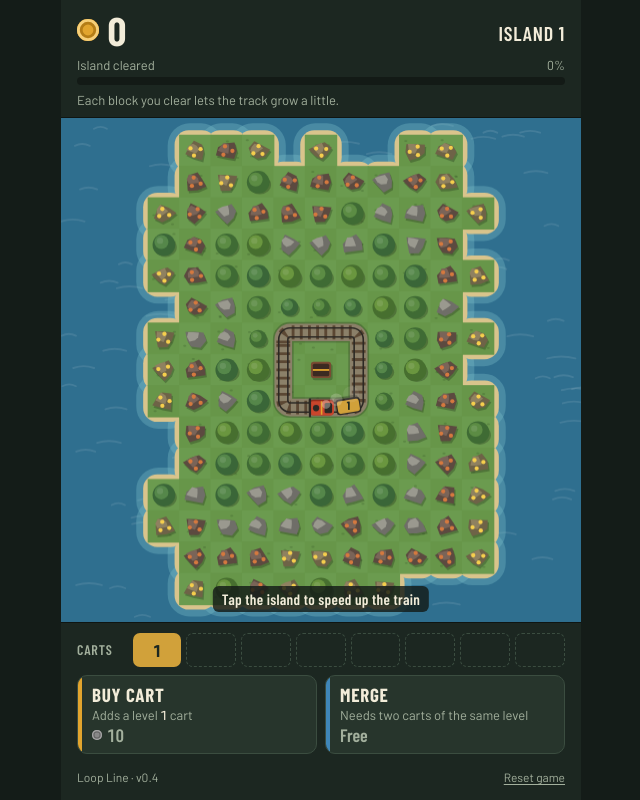
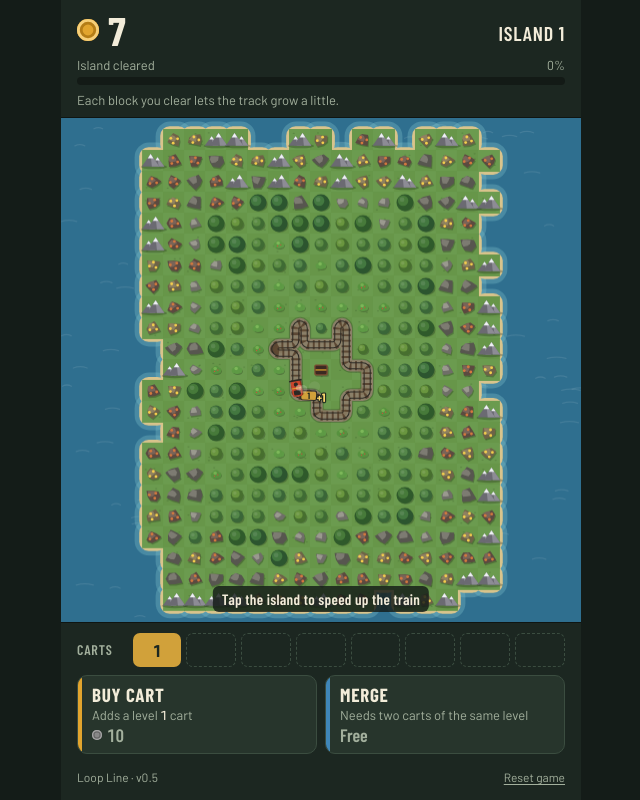
Before and after one commit to awsumbtech/loop-line, a website with bundled scripts: page index.html in a window 1280 px wide. Shown: the whole page, without its empty margins (319-959 px from the left). Built offline with nearby package versions, Linux system fonts and the light colour scheme; animation ran at ten frames a second.

Commit message:
Rebalance islands: soft first rings, steep jump, mixed blocks (v0.5)
- Bigger island (19 x 25) with eight blocks from bush to mountain.
- Each ring is a weighted mix set in config. Rings 1 to 4 are soft
  (1 to 7 hits on average), then ring 5 jumps to about 58 and the
  outer rings climb to about 180 and 370.
- One setting, islands.length, scales every block. At 0.8 an island
  takes about 12 to 15 minutes; raise it for longer islands.
- Cheaper cart price growth (x1.2) and new carts one level below the
  best, so merged carts reach level 6 to 7 for the mountains.
- New looks for bushes, big trees, boulders and mountains.

Co-Authored-By: Claude Opus 5.5 <noreply@anthropic.com>
Claude-Session: https://claude.ai/code/session_01K274GBAMyy29SBHnVDVNUD

```diff
--- a/index.html
+++ b/index.html
@@ -62,7 +62,7 @@
   </section>
 
   <footer class="foot">
-    <span>Loop Line · v0.4</span>
+    <span>Loop Line · v0.5</span>
     <button class="reset" type="button" id="reset">Reset game</button>
   </footer>
 </main>
--- a/src/config.js
+++ b/src/config.js
@@ -3,11 +3,10 @@
 
 export const CONFIG = {
   grid: {
-    width: 13,               // island grid in tiles, including the sea around it
-    height: 17,
+    width: 19,               // island grid in tiles, including the sea around it
+    height: 25,
     coastWaterChance: 0.25,  // share of the outer land ring that is sea, for a ragged coast
-    roughness: 0.22,         // how much the block bands wobble
-    scatter: { block: 'tree', chance: 0.12 },   // trees dotted among the rocks
+    ringJitter: 0.15,        // chance a block comes from the ring next door, so rings blend
   },
   start: {
     claimRadius: 1,          // the cleared ground at the start: a 3 x 3 square around the station
@@ -15,25 +14,45 @@ export const CONFIG = {
     coins: 0,
   },
   train: {
-    speed: 1.2,              // tiles per second
+    speed: 1.5,              // tiles per second
     carLength: 0.9,          // track each car takes up, in tiles
     maxCarts: 8,
   },
   steam: { perTap: 0.25, max: 1, decayPerSecond: 0.5 },
   carts: { powerGrowth: 2.2 },   // a level n cart hits for powerGrowth^(n-1), rounded
-  shop: { baseCost: 10, costGrowth: 1.45, levelsBelowBest: 2 },
-  islands: { hpGrowth: 1.3, valueGrowth: 1.5 },   // each new island versus the one before
+  shop: { baseCost: 10, costGrowth: 1.2, levelsBelowBest: 1 },
+  islands: {
+    length: 0.8,             // THE knob for island length: every block's hits are multiplied by this. 0.8 is about 12-15 min
+    hpGrowth: 1.15,          // each new island's blocks take this much more hitting...
+    valueGrowth: 1.15,       // ...and pay this much more
+  },
   track: { inset: 0.3 },     // how far inside the cleared ground the track runs, in tiles
   offline: { capSeconds: 3600 },
-  save: { key: 'loopline.v4', version: 4, retiredKeys: ['loopline.save.v1', 'loopline.island.v1'] },
+  save: { key: 'loopline.v5', version: 5, retiredKeys: ['loopline.save.v1', 'loopline.island.v1', 'loopline.v4'] },
 };
 
-// Blocks that cover the island. "reach" is how far from the middle the block
-// starts (0 is the middle, 1 is the coast); each one fills the ground until the
-// next one's reach. Add a row here and it appears on the island.
+// Blocks, softest to hardest. hp is hits from a level 1 cart; value is coins.
+// Add a row here, then use its id in RINGS below.
 export const BLOCK_TYPES = [
-  { id: 'tree',   name: 'Tree',   hp: 2,  value: 1,  reach: 0 },
-  { id: 'rock',   name: 'Rock',   hp: 6,  value: 3,  reach: 0.55 },
-  { id: 'copper', name: 'Copper', hp: 15, value: 8,  reach: 0.76 },
-  { id: 'gold',   name: 'Gold',   hp: 35, value: 20, reach: 0.93 },
+  { id: 'bush',     name: 'Bush',      hp: 1,   value: 1 },
+  { id: 'tree',     name: 'Tree',      hp: 3,   value: 2 },
+  { id: 'bigTree',  name: 'Big tree',  hp: 8,   value: 5 },
+  { id: 'rock',     name: 'Rock',      hp: 30,  value: 15 },
+  { id: 'boulder',  name: 'Boulder',   hp: 70,  value: 30 },
+  { id: 'iron',     name: 'Iron ore',  hp: 150, value: 60 },
+  { id: 'gold',     name: 'Gold ore',  hp: 320, value: 120 },
+  { id: 'mountain', name: 'Mountain',  hp: 700, value: 250 },
 ];
+
+// What grows in each ring around the starting ground (ring 1 touches it).
+// Numbers are weights: { bush: 3, tree: 1 } means three bushes for every tree.
+// Rings 1 to 4 are soft; ring 5 is the jump; ring 7 is the coast. Rings past the last use the last.
+export const RINGS = [
+  { bush: 7, tree: 3 },
+  { bush: 4, tree: 6 },
+  { tree: 7, bigTree: 2, bush: 1 },
+  { tree: 4, bigTree: 4, bush: 1, rock: 1 },
+  { rock: 4, boulder: 3, bigTree: 2, iron: 1 },
+  { boulder: 3, iron: 4, gold: 2, mountain: 1 },
+  { mountain: 5, gold: 3, iron: 2 },
+];
--- a/src/view/BlockPainters.js
+++ b/src/view/BlockPainters.js
@@ -2,13 +2,16 @@ import { lump } from './shapes.js';
 import { BLOCK_STYLES, COLORS } from './styles.js';
 
 // Draws blocks. Each style names a painter; register new painters for new looks.
-// painter(ctx, x, y, size, scale, style, seed): x, y is the tile's centre in pixels.
+// painter(ctx, x, y, size, scale, style, seed): x, y is the tile's centre in
+// pixels, size the tile's width, scale 0.55 (nearly broken) to 1 (whole).
 export class BlockPainters {
   constructor(styles = BLOCK_STYLES) {
     this.styles = styles;
     this.painters = new Map();
+    this.register('bush', paintBush);
     this.register('tree', paintTree);
     this.register('rock', paintRock);
+    this.register('mountain', paintMountain);
   }
 
   register(name, painter) {
@@ -22,12 +25,32 @@ export class BlockPainters {
   paint(ctx, block, x, y, size, scale, seed) {
     const style = this.styleFor(block.id);
     const painter = this.painters.get(style.painter) || paintRock;
-    painter(ctx, x, y, size, scale, style, seed);
+    painter(ctx, x, y, size, scale * (style.size || 1), style, seed);
+  }
+}
+
+const pick = (list, seed) => list[Math.floor(seed * list.length) % list.length];
+
+function paintBush(ctx, x, y, size, scale, style, seed) {
+  const tone = pick(style.leaves, seed);
+  const r = size * 0.2 * scale;
+  ctx.fillStyle = COLORS.shadow;
+  ctx.beginPath(); ctx.ellipse(x + size * 0.04, y + size * 0.07, r * 1.7, r * 1.2, 0, 0, 7); ctx.fill();
+  ctx.fillStyle = tone[0];
+  for (const [ox, oy] of [[-0.8, 0.2], [0.8, 0.2], [0, -0.45], [0, 0.35]]) {
+    ctx.beginPath(); ctx.arc(x + ox * r, y + oy * r, r, 0, 7); ctx.fill();
+  }
+  ctx.fillStyle = tone[1];
+  ctx.beginPath(); ctx.arc(x - r * 0.3, y - r * 0.5, r * 0.6, 0, 7); ctx.fill();
+  if (style.berry && seed > 0.4) {
+    ctx.fillStyle = style.berry;
+    ctx.beginPath(); ctx.arc(x + r * 0.6, y + r * 0.1, r * 0.22, 0, 7); ctx.fill();
+    ctx.beginPath(); ctx.arc(x - r * 0.5, y + r * 0.5, r * 0.22, 0, 7); ctx.fill();
   }
 }
 
 function paintTree(ctx, x, y, size, scale, style, seed) {
-  const tone = style.leaves[Math.floor(seed * style.leaves.length) % style.leaves.length];
+  const tone = pick(style.leaves, seed);
   const r = size * 0.36 * scale;
   ctx.fillStyle = COLORS.shadow;
   ctx.beginPath(); ctx.ellipse(x + size * 0.05, y + size * 0.08, r, r * 0.85, 0, 0, 7); ctx.fill();
@@ -49,3 +72,21 @@ function paintRock(ctx, x, y, size, scale, style, seed) {
     }
   }
 }
+
+// Two peaks with snowy tops.
+function paintMountain(ctx, x, y, size, scale, style, seed) {
+  const h = size * 0.5 * scale, w = size * 0.5 * scale;
+  const peak = (px, ph, pw, base, light) => {
+    ctx.fillStyle = base;
+    ctx.beginPath(); ctx.moveTo(px - pw, y + h * 0.45); ctx.lineTo(px, y + h * 0.45 - ph); ctx.lineTo(px + pw, y + h * 0.45); ctx.closePath(); ctx.fill();
+    ctx.fillStyle = light;
+    ctx.beginPath(); ctx.moveTo(px, y + h * 0.45 - ph); ctx.lineTo(px + pw, y + h * 0.45); ctx.lineTo(px + pw * 0.15, y + h * 0.45); ctx.closePath(); ctx.fill();
+    ctx.fillStyle = style.snow;
+    ctx.beginPath(); ctx.moveTo(px, y + h * 0.45 - ph); ctx.lineTo(px + pw * 0.32, y + h * 0.45 - ph * 0.66); ctx.lineTo(px - pw * 0.32, y + h * 0.45 - ph * 0.66); ctx.closePath(); ctx.fill();
+  };
+  ctx.fillStyle = COLORS.shadow;
+  ctx.beginPath(); ctx.ellipse(x + size * 0.04, y + h * 0.48, w * 1.05, h * 0.18, 0, 0, 7); ctx.fill();
+  const flip = seed > 0.5 ? 1 : -1;
+  peak(x + flip * w * 0.35, h * 0.75, w * 0.55, style.base, style.light);
+  peak(x - flip * w * 0.2, h * 1.0, w * 0.7, style.base, style.light);
+}
--- a/src/view/styles.js
+++ b/src/view/styles.js
@@ -11,13 +11,20 @@ export const COLORS = {
   coinText: '#ffd970', textOutline: 'rgba(20, 28, 24, 0.85)', smoke: '240, 238, 228',
 };
 
-// painter: which drawing routine to use. The rest are its colours.
+const LEAVES = [['#3f6b34', '#5c8c44'], ['#3a6638', '#55874a'], ['#476f2f', '#6a963f']];
+
+// painter: which drawing routine to use (see BlockPainters). size: how much of
+// the tile it fills. The rest are its colours.
 export const BLOCK_STYLES = {
-  tree:   { painter: 'tree', leaves: [['#3f6b34', '#5c8c44'], ['#3a6638', '#55874a'], ['#476f2f', '#6a963f']], chip: '#5c8c44' },
-  rock:   { painter: 'rock', base: '#6f6e68', light: '#9a998f', fleck: null, chip: '#9a998f' },
-  copper: { painter: 'rock', base: '#5c4a40', light: '#7a6458', fleck: '#d5793f', chip: '#d5793f' },
-  gold:   { painter: 'rock', base: '#6e6347', light: '#8f8160', fleck: '#f6cf4d', chip: '#f6cf4d' },
-  fallback: { painter: 'rock', base: '#6a6a72', light: '#8e8e98', fleck: '#ffffff', chip: '#cccccc' },
+  bush:     { painter: 'bush', size: 0.7, leaves: [['#5e9a45', '#7db85a'], ['#57923f', '#76b152']], berry: '#d0503c', chip: '#7db85a' },
+  tree:     { painter: 'tree', size: 0.85, leaves: LEAVES, chip: '#5c8c44' },
+  bigTree:  { painter: 'tree', size: 1.12, leaves: [['#2f5a2b', '#477a3a'], ['#2c552f', '#437840']], chip: '#477a3a' },
+  rock:     { painter: 'rock', size: 0.85, base: '#6f6e68', light: '#9a998f', fleck: null, chip: '#9a998f' },
+  boulder:  { painter: 'rock', size: 1.12, base: '#57564f', light: '#7d7b72', fleck: null, chip: '#7d7b72' },
+  iron:     { painter: 'rock', size: 1.0, base: '#5c4a40', light: '#7a6458', fleck: '#d5793f', chip: '#d5793f' },
+  gold:     { painter: 'rock', size: 1.0, base: '#6e6347', light: '#8f8160', fleck: '#f6cf4d', chip: '#f6cf4d' },
+  mountain: { painter: 'mountain', size: 1.2, base: '#6b6a72', light: '#8d8c95', snow: '#eef1f4', chip: '#c9ccd2' },
+  fallback: { painter: 'rock', size: 1.0, base: '#6a6a72', light: '#8e8e98', fleck: '#ffffff', chip: '#cccccc' },
 };
 
 // Cart colours by level, repeating after the last.
--- a/src/world/BlockCatalog.js
+++ b/src/world/BlockCatalog.js
@@ -22,18 +22,20 @@ export class BlockCatalog {
   }
 
   all() {
-    return [...this.types.values()].sort((a, b) => a.reach - b.reach);
+    return [...this.types.values()];
   }
 
-  // The block nearest the middle of the island.
-  innermost() {
-    return this.all()[0] || null;
-  }
-
-  // The block that belongs at a distance from the middle (0 middle, 1 coast).
-  forReach(distance) {
-    let pick = null;
-    for (const type of this.all()) if (distance >= type.reach) pick = type;
-    return pick || this.innermost();
+  // Picks a block from weights like { bush: 3, tree: 1 }, using random() in [0, 1).
+  // Ids the catalog does not know are skipped, so removing a type never breaks a mix.
+  pick(weights, random) {
+    const options = Object.entries(weights || {}).filter(([id, w]) => w > 0 && this.types.has(id));
+    if (!options.length) return this.all()[0] || null;
+    const total = options.reduce((s, [, w]) => s + w, 0);
+    let roll = random() * total;
+    for (const [id, w] of options) {
+      roll -= w;
+      if (roll < 0) return this.types.get(id);
+    }
+    return this.types.get(options[options.length - 1][0]);
   }
 }
--- a/src/world/BlockType.js
+++ b/src/world/BlockType.js
@@ -1,17 +1,16 @@
-// One kind of block, such as a tree or a gold rock.
+// One kind of block, such as a bush or a mountain.
 export class BlockType {
-  constructor({ id, name = id, hp, value, reach = 0 }) {
+  constructor({ id, name = id, hp, value }) {
     if (!id) throw new Error('A block type needs an id');
     this.id = id;
     this.name = name;
     this.hp = hp;
     this.value = value;
-    this.reach = reach;
   }
 
-  // Blocks get tougher and richer on later islands.
+  // rules.length stretches every island; later islands are tougher and richer.
   hpOn(islandNumber, rules) {
-    return this.hp * Math.pow(rules.hpGrowth, islandNumber - 1);
+    return this.hp * (rules.length || 1) * Math.pow(rules.hpGrowth, islandNumber - 1);
   }
 
   valueOn(islandNumber, rules) {
--- a/src/world/IslandGenerator.js
+++ b/src/world/IslandGenerator.js
@@ -1,23 +1,39 @@
+import { RINGS } from '../config.js';
 import { seededRandom } from '../core/math.js';
 import { Island } from './Island.js';
 import { Tile } from './Tile.js';
 
 // Lays out island number n. The same number always gives the same island.
-// Swap in another generator to make different kinds of islands.
+// Blocks are picked ring by ring from the ring mixes. Swap in another
+// generator to make different kinds of islands.
 export class IslandGenerator {
-  constructor(config, catalog) {
+  constructor(config, catalog, rings = RINGS) {
     this.config = config;
     this.catalog = catalog;
+    this.rings = rings;
+  }
+
+  // Ring 1 touches the starting ground. Rings are stretched to the island's
+  // shape so the coast is the same ring all the way round.
+  ringOf(x, y, island) {
+    const { x: cx, y: cy } = island.center;
+    const ax = cx - 1, ay = cy - 1;
+    const dx = Math.abs(x - cx), dy = Math.abs(y - cy);
+    return Math.max(dx, Math.round(dy * ax / ay)) - this.config.start.claimRadius;
+  }
+
+  mixFor(ring) {
+    if (!this.rings.length) return {};
+    return this.rings[Math.max(0, Math.min(this.rings.length - 1, ring - 1))];
   }
 
   generate(number) {
-    const { width: W, height: H, coastWaterChance, roughness, scatter } = this.config.grid;
+    const { width: W, height: H, coastWaterChance, ringJitter } = this.config.grid;
     const radius = this.config.start.claimRadius;
     const rules = this.config.islands;
     const random = seededRandom(number * 7919 + 13);
-    const cx = Math.floor((W - 1) / 2), cy = Math.floor((H - 1) / 2);
-    const first = this.catalog.innermost();
-    const scatterType = scatter ? this.catalog.get(scatter.block) : null;
+    const center = { x: Math.floor((W - 1) / 2), y: Math.floor((H - 1) / 2) };
+    const shape = { center };
     const tiles = [];
 
     for (let y = 0; y < H; y++) {
@@ -28,18 +44,16 @@ export class IslandGenerator {
         const water = edge === 0 || (edge === 1 && (ringCorner || random() < coastWaterChance));
         if (water) { tiles.push(new Tile(x, y, 'water')); continue; }
 
-        const dx = Math.abs(x - cx), dy = Math.abs(y - cy);
-        let block;
-        if (dx <= radius && dy <= radius) block = null;                 // the starting ground is clear
-        else if (dx <= radius + 1 && dy <= radius + 1) block = first;   // the first ring is the easiest block
-        else {
-          const distance = Math.max(dx / (cx - 1), dy / (cy - 1));
-          block = this.catalog.forReach(distance + (random() - 0.5) * roughness);
-          if (scatterType && block !== scatterType && random() < scatter.chance) block = scatterType;
+        const dx = Math.abs(x - center.x), dy = Math.abs(y - center.y);
+        let block = null;
+        if (dx > radius || dy > radius) {               // the starting ground is clear
+          let ring = this.ringOf(x, y, shape);
+          if (ring > 1 && random() < ringJitter) ring += random() < 0.5 ? -1 : 1;
+          block = this.catalog.pick(this.mixFor(ring), random);
         }
         tiles.push(new Tile(x, y, 'land', block, block ? block.hpOn(number, rules) : 0));
       }
     }
-    return new Island(number, W, H, tiles, { x: cx, y: cy });
+    return new Island(number, W, H, tiles, center);
   }
 }
```
Also changed, not shown: test/game.test.js (+34 -15 lines), README.md.
